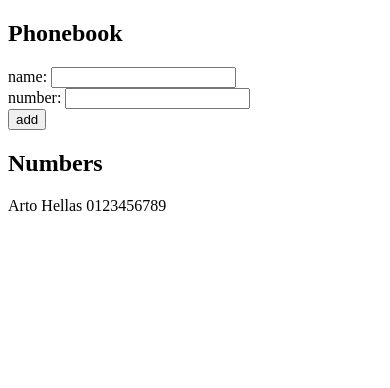
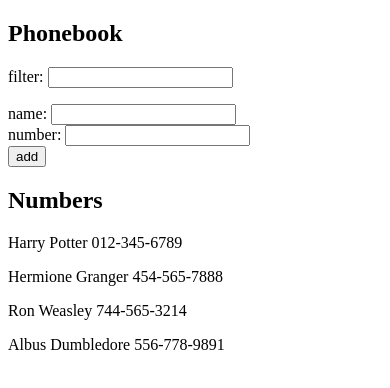
Before and after one commit to pawel-oronowicz/fullstackopen, a React (Vite) app in the folder part2/phonebook/: page / in a window 390 px wide. Shown: the top 388 px of the page. Built offline with nearby package versions, Linux system fonts and the light colour scheme.

Commit message:
Phonebook - filtering items

```diff
--- a/part2/phonebook/src/App.jsx
+++ b/part2/phonebook/src/App.jsx
@@ -8,10 +8,15 @@ const Person = ({ person }) => {
 
 const App = () => {
   const [persons, setPersons] = useState([
-    { id: 1, name: 'Arto Hellas', number: '0123456789' }
+    { id: 1, name: 'Harry Potter', number: '012-345-6789' },
+    { id: 2, name: 'Hermione Granger', number: '454-565-7888' },
+    { id: 3, name: 'Ron Weasley', number: '744-565-3214' },
+    { id: 4, name: 'Albus Dumbledore', number: '556-778-9891' }
   ])
+  const [filteredPersons, setFilteredPersons] = useState(persons);
   const [newName, setNewName] = useState('')
   const [newNumber, setNewNumber] = useState('')
+  const [filter, setFilter] = useState('')
 
   const handleNameChange = (event) => {
     setNewName(event.target.value)
@@ -34,15 +39,32 @@ const App = () => {
       }
 
       setPersons(persons.concat(newObject))
+      setFilteredPersons(persons.concat(newObject))
     }
 
     setNewName('')
     setNewNumber('')
   }
 
+  const handleNameFilter = (event) => {
+    const name = event.target.value
+    setFilter(name)
+    setFilteredPersons([])
+    const names = []
+
+    persons.map((person) => {
+      if(person.name.toLowerCase().includes(name.toLowerCase())) {
+        names.push(person)
+      }
+      setFilteredPersons(names)
+    })
+
+  }
+
   return (
     <div>
       <h2>Phonebook</h2>
+      <p>filter: <input value={filter} onChange={handleNameFilter} /></p>
       <form onSubmit={addName}>
         <div>name: <input value={newName} onChange={handleNameChange} /></div>
         <div>number: <input value={newNumber} onChange={handleNumberChange} /></div>
@@ -51,7 +73,7 @@ const App = () => {
         </div>
       </form>
       <h2>Numbers</h2>
-      {persons.map(person =>
+      {filteredPersons.map(person =>
         <Person key={person.id} person={person} />
       )}
     </div>
```
